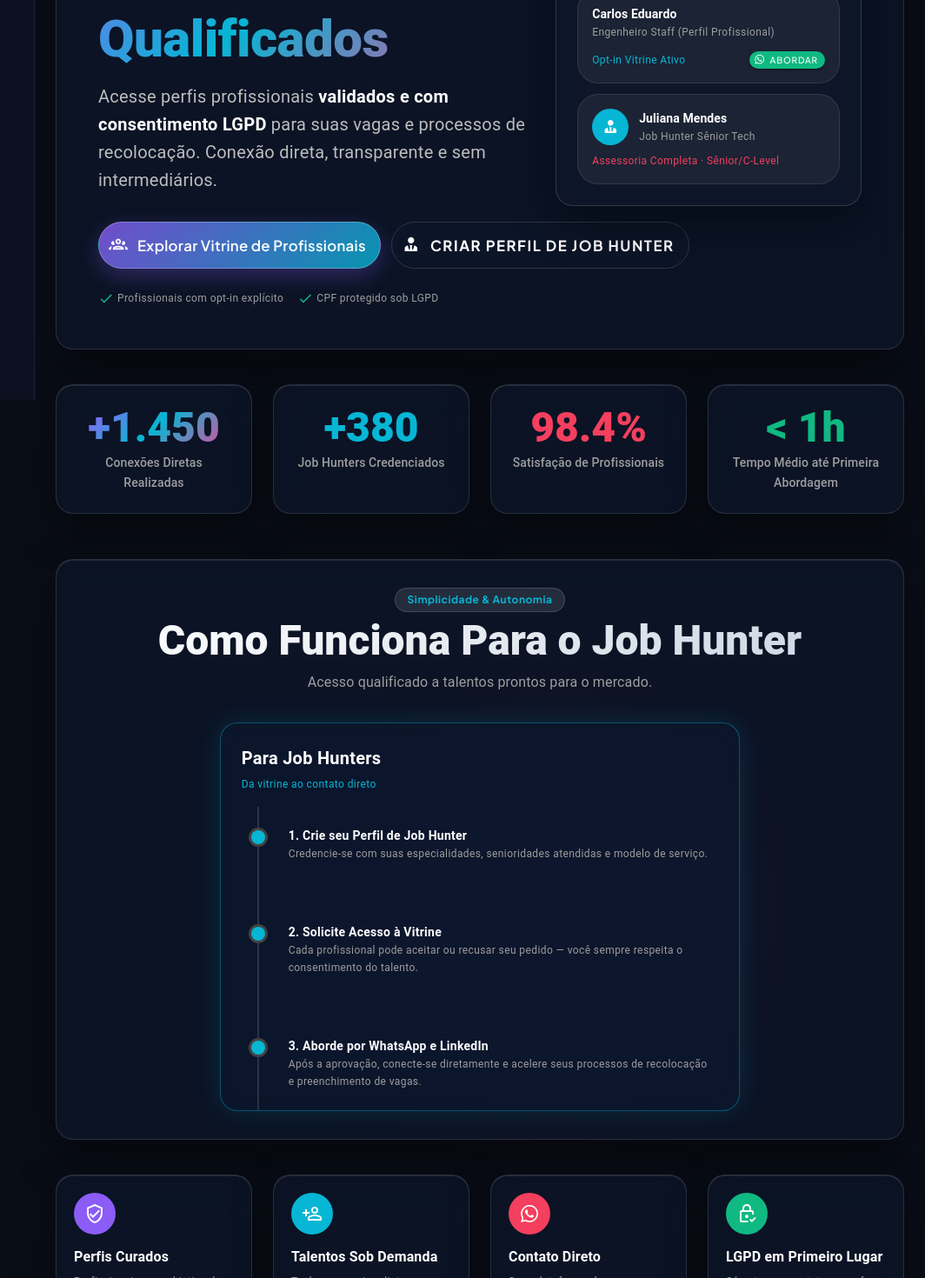
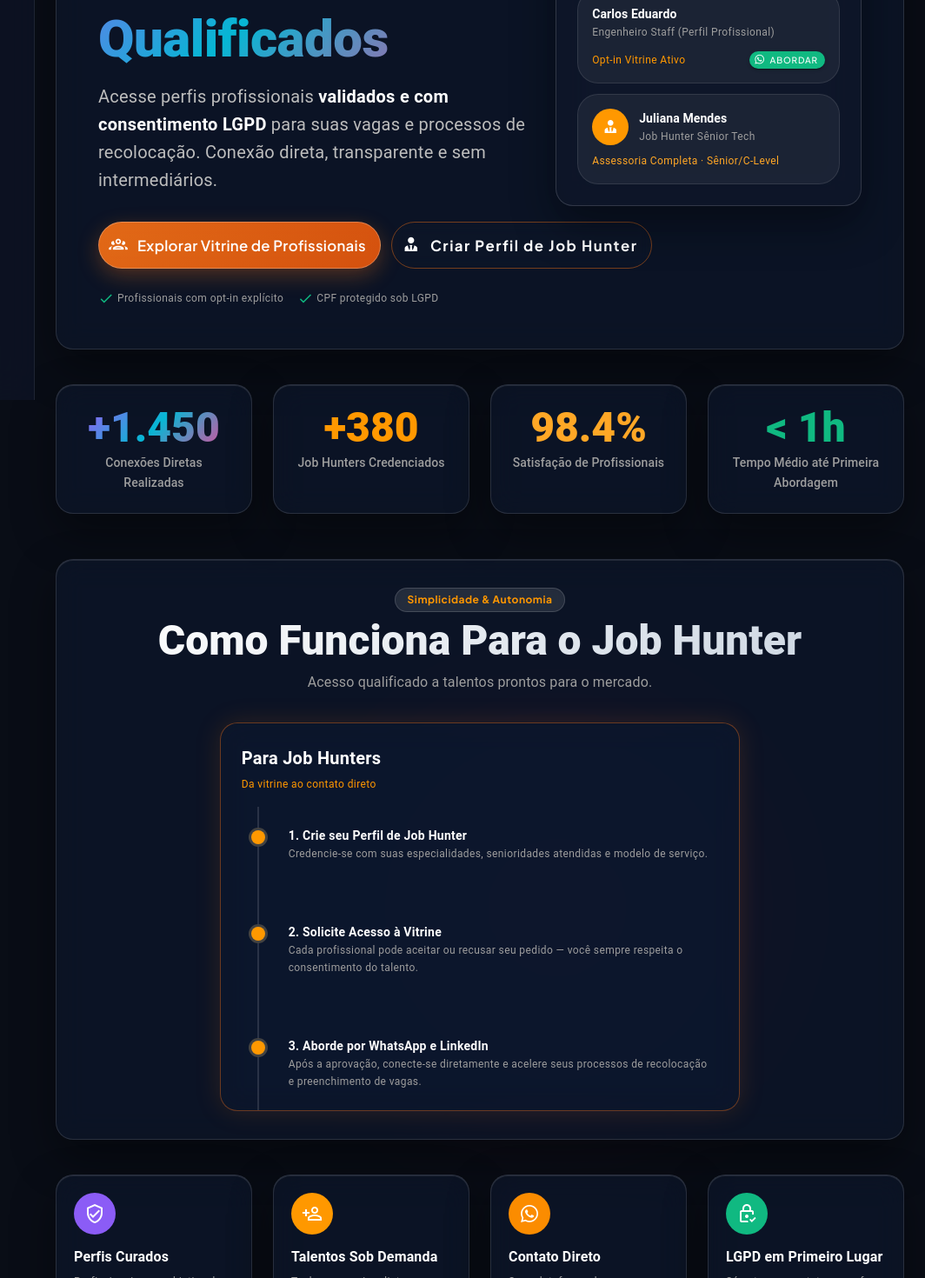
Before and after one commit to wouerner/meuemprego-frontend, a Vue app: page /job-hunter in a window 1280 px wide. Shown: the part 340-1810 px from the top of the page at 87% size, without its empty margins (216-1280 px from the left). Built offline with nearby package versions, Linux system fonts and the light colour scheme; no server answers.

Commit message:
style: landing do Job Hunter com identidade visual laranja

```diff
--- a/src/pages/landing-hunter.vue
+++ b/src/pages/landing-hunter.vue
@@ -15,7 +15,7 @@
           <!-- DUAL CTA -->
           <div class="d-flex flex-column flex-md-row justify-center justify-lg-start gap-3 gap-md-4 mb-6">
             <v-btn
-              class="glass-btn-primary px-4 w-100 w-md-auto hero-cta-btn"
+              class="glass-btn-hunter px-4 w-100 w-md-auto hero-cta-btn"
               size="large"
               rounded="pill"
               prepend-icon="mdi-account-group-outline"
@@ -28,7 +28,7 @@
               variant="outlined"
               size="large"
               rounded="pill"
-              class="text-white border-glass px-4 w-100 w-md-auto font-weight-bold hero-cta-btn"
+              class="text-white border-hunter-glass px-4 w-100 w-md-auto font-weight-bold hero-cta-btn"
               prepend-icon="mdi-account-tie"
               @click="navigateToRegister"
             >
@@ -45,7 +45,7 @@
         <v-col cols="12" lg="5" class="text-center position-relative mt-6 mt-lg-0">
           <div class="hero-visual-card glass-panel pa-4 pa-sm-6 rounded-2xl elevation-12">
             <div class="d-flex align-center justify-space-between mb-4">
-              <span class="text-caption font-weight-bold text-secondary text-uppercase">Vitrine em Tempo Real</span>
+              <span class="text-caption font-weight-bold text-orange text-uppercase">Vitrine em Tempo Real</span>
               <span class="glass-badge text-success">Live</span>
             </div>
 
@@ -55,14 +55,14 @@
                 <div class="text-caption text-grey">Engenheiro Staff (Perfil Profissional)</div>
               </div>
               <div class="d-flex align-center justify-space-between mt-3 flex-wrap gap-2">
-                <span class="text-caption text-secondary">Opt-in Vitrine Ativo</span>
+                <span class="text-caption text-orange">Opt-in Vitrine Ativo</span>
                 <v-btn size="x-small" color="success" rounded="pill" prepend-icon="mdi-whatsapp">Abordar</v-btn>
               </div>
             </div>
 
             <div class="glass-mini-card pa-4 rounded-xl text-start">
               <div class="d-flex align-center gap-3">
-                <v-avatar size="42" color="secondary">
+                <v-avatar size="42" color="orange">
                   <v-icon icon="mdi-account-tie" color="white" size="20"></v-icon>
                 </v-avatar>
                 <div>
@@ -70,7 +70,7 @@
                   <div class="text-caption text-grey">Job Hunter Sênior Tech</div>
                 </div>
               </div>
-              <div class="text-caption text-accent mt-2">Assessoria Completa · Sênior/C-Level</div>
+              <div class="text-caption text-orange-lighten-1 mt-2">Assessoria Completa · Sênior/C-Level</div>
             </div>
           </div>
         </v-col>
@@ -88,14 +88,14 @@
 
       <v-col cols="6" sm="6" md="3">
         <v-card class="glass-panel pa-4 pa-sm-6 text-center rounded-2xl h-100" elevation="0">
-          <div class="text-h4 text-sm-h3 font-weight-black text-secondary mb-1">+380</div>
+          <div class="text-h4 text-sm-h3 font-weight-black text-orange mb-1">+380</div>
           <div class="text-caption text-sm-subtitle-2 text-grey">Job Hunters Credenciados</div>
         </v-card>
       </v-col>
 
       <v-col cols="6" sm="6" md="3">
         <v-card class="glass-panel pa-4 pa-sm-6 text-center rounded-2xl h-100" elevation="0">
-          <div class="text-h4 text-sm-h3 font-weight-black text-accent mb-1">98.4%</div>
+          <div class="text-h4 text-sm-h3 font-weight-black text-orange-lighten-1 mb-1">98.4%</div>
           <div class="text-caption text-sm-subtitle-2 text-grey">Satisfação de Profissionais</div>
         </v-card>
       </v-col>
@@ -111,29 +111,29 @@
     <!-- SEÇÃO 3: COMO FUNCIONA PARA O JOB HUNTER -->
     <v-card class="glass-panel pa-5 pa-sm-8 rounded-3xl mb-6 mb-sm-10" elevation="0">
       <div class="text-center mb-6 mb-sm-8">
-        <span class="glass-badge text-secondary mb-2">Simplicidade & Autonomia</span>
+        <span class="glass-badge text-orange mb-2">Simplicidade & Autonomia</span>
         <h2 class="text-h4 text-sm-h3 font-weight-black gradient-text-subtle mb-2">Como Funciona Para o Job Hunter</h2>
         <p class="text-body-2 text-sm-subtitle-1 text-grey max-w-600 mx-auto">Acesso qualificado a talentos prontos para o mercado.</p>
       </div>
 
       <v-row justify="center">
         <v-col cols="12" md="8">
-          <div class="glass-panel pa-5 pa-sm-6 rounded-2xl h-100 border-secondary-glow">
+          <div class="glass-panel pa-5 pa-sm-6 rounded-2xl h-100 border-hunter-glow">
             <div class="mb-4">
               <h3 class="text-subtitle-1 text-sm-h6 font-weight-bold text-white pa-0 ma-0">Para Job Hunters</h3>
-              <span class="text-caption text-secondary">Da vitrine ao contato direto</span>
+              <span class="text-caption text-orange">Da vitrine ao contato direto</span>
             </div>
 
             <v-timeline density="compact" align="start" class="px-1 px-sm-2">
-              <v-timeline-item dot-color="secondary" size="x-small">
+              <v-timeline-item dot-color="orange" size="x-small">
                 <div class="font-weight-bold text-white text-caption text-sm-body-2">1. Crie seu Perfil de Job Hunter</div>
                 <div class="text-caption text-grey">Credencie-se com suas especialidades, senioridades atendidas e modelo de serviço.</div>
               </v-timeline-item>
-              <v-timeline-item dot-color="secondary" size="x-small">
+              <v-timeline-item dot-color="orange" size="x-small">
                 <div class="font-weight-bold text-white text-caption text-sm-body-2">2. Solicite Acesso à Vitrine</div>
                 <div class="text-caption text-grey">Cada profissional pode aceitar ou recusar seu pedido — você sempre respeita o consentimento do talento.</div>
               </v-timeline-item>
-              <v-timeline-item dot-color="secondary" size="x-small">
+              <v-timeline-item dot-color="orange" size="x-small">
                 <div class="font-weight-bold text-white text-caption text-sm-body-2">3. Aborde por WhatsApp e LinkedIn</div>
                 <div class="text-caption text-grey">Após a aprovação, conecte-se diretamente e acelere seus processos de recolocação e preenchimento de vagas.</div>
               </v-timeline-item>
@@ -142,7 +142,7 @@
             <v-btn
               to="/cadastro-hunter"
               block
-              class="glass-btn-primary mt-4 hero-cta-btn"
+              class="glass-btn-hunter mt-4 hero-cta-btn"
               rounded="pill"
               prepend-icon="mdi-account-tie-outline"
             >
@@ -166,7 +166,7 @@
       </v-col>
       <v-col cols="12" md="6" lg="3">
         <v-card class="glass-panel pa-5 rounded-2xl h-100" elevation="0">
-          <v-avatar color="secondary" size="48" class="mb-3">
+          <v-avatar color="orange" size="48" class="mb-3">
             <v-icon icon="mdi-account-plus-outline" color="white"></v-icon>
           </v-avatar>
           <h3 class="text-subtitle-1 font-weight-bold text-white mb-1">Talentos Sob Demanda</h3>
@@ -175,7 +175,7 @@
       </v-col>
       <v-col cols="12" md="6" lg="3">
         <v-card class="glass-panel pa-5 rounded-2xl h-100" elevation="0">
-          <v-avatar color="accent" size="48" class="mb-3">
+          <v-avatar color="orange-darken-1" size="48" class="mb-3">
             <v-icon icon="mdi-whatsapp" color="white"></v-icon>
           </v-avatar>
           <h3 class="text-subtitle-1 font-weight-bold text-white mb-1">Contato Direto</h3>
@@ -208,7 +208,7 @@
 
         <v-expansion-panel class="glass-panel mb-2 rounded-xl" title="Como funciona a vitrine de profissionais?">
           <v-expansion-panel-text class="text-grey-lighten-1 text-body-2">
-            A vitrine lista perfis profissionais que ativaram a opção "Solicitar contato de Hunters". Para ver os dados completos e abordar o talento, você envia um pedido de acesso que o profissional pode aceitar ou recusar.
+            A vitrine lista perfis profissionais que ativaram a opção "Solicitar contato de Job Hunters". Para ver os dados completos e abordar o talento, você envia um pedido de acesso que o profissional pode aceitar ou recusar.
           </v-expansion-panel-text>
         </v-expansion-panel>
 
@@ -228,7 +228,7 @@
       </p>
       <div class="d-flex justify-center flex-column flex-md-row gap-3 gap-md-4">
         <v-btn
-          class="glass-btn-primary px-6 w-100 w-md-auto hero-cta-btn"
+          class="glass-btn-hunter px-6 w-100 w-md-auto hero-cta-btn"
           size="large"
           rounded="pill"
           prepend-icon="mdi-account-group-outline"
@@ -241,7 +241,7 @@
           variant="outlined"
           size="large"
           rounded="pill"
-          class="text-white border-glass px-6 w-100 w-md-auto font-weight-bold hero-cta-btn"
+          class="text-white border-hunter-glass px-6 w-100 w-md-auto font-weight-bold hero-cta-btn"
           prepend-icon="mdi-account-tie-outline"
         >
           Criar Perfil de Job Hunter
@@ -288,6 +288,7 @@ async function navigateToShowcase() {
   padding-bottom: 10px !important;
   font-size: 0.95rem !important;
   line-height: 1.25 !important;
+  text-transform: none !important;
 }
 
 @media (min-width: 600px) {
@@ -297,9 +298,31 @@ async function navigateToShowcase() {
   }
 }
 
-.border-secondary-glow {
-  border: 1px solid rgba(6, 182, 212, 0.4) !important;
-  box-shadow: 0 0 30px rgba(6, 182, 212, 0.15) !important;
+.glass-btn-hunter {
+  background: linear-gradient(135deg, rgba(249, 115, 22, 0.9) 0%, rgba(234, 88, 12, 0.9) 100%) !important;
+  color: #ffffff !important;
+  border: 1px solid rgba(255, 255, 255, 0.25) !important;
+  backdrop-filter: blur(8px) !important;
+  box-shadow: 0 8px 25px rgba(249, 115, 22, 0.3) !important;
+  transition: all 0.3s ease !important;
+  text-transform: none !important;
+  font-weight: 600 !important;
+  letter-spacing: 0.3px !important;
+}
+
+.glass-btn-hunter:hover {
+  transform: translateY(-2px);
+  box-shadow: 0 12px 35px rgba(249, 115, 22, 0.5) !important;
+}
+
+.border-hunter-glass {
+  border: 1px solid rgba(249, 115, 22, 0.45) !important;
+  backdrop-filter: blur(8px);
+}
+
+.border-hunter-glow {
+  border: 1px solid rgba(249, 115, 22, 0.4) !important;
+  box-shadow: 0 0 30px rgba(249, 115, 22, 0.15) !important;
 }
 .hero-visual-card {
   background: rgba(15, 23, 42, 0.75) !important;
```
